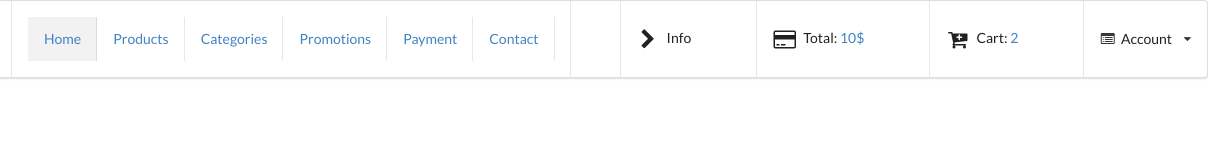
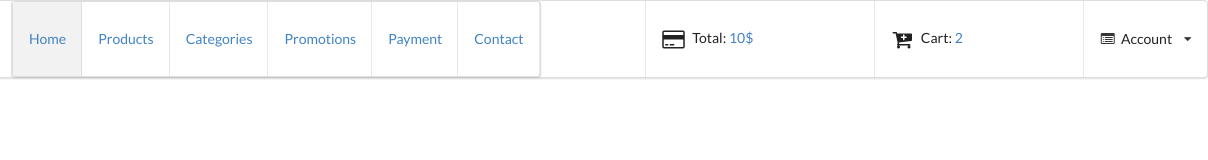
Before and after one commit to abogdan0505/MFGroup, a website: page app/index.html in a window 1280 px wide. Shown: the full height of the page, 72-1280 px from the left. Drawn offline with nearby package versions, Linux system fonts and the light colour scheme; files that its build step writes are made by us from their sources.

Commit message:
changed menu layout

```diff
--- a/app/index.html
+++ b/app/index.html
@@ -16,12 +16,12 @@
     <!-- endbuild -->
 
   </head>
-  <body>
+  <body ng-app>
 
     <div ng-controller="MenuCtrl" class="ui main stackable menu">
         <div class="ui main container">
             <a ng-href="#/" class="title item"><img class="ui image" src="images/logo.png" width="50" height="50"></a>
-            <div class="six item menu">
+            <div class="ui menu">
             	<div class="item active">
             		<a href="#">Home</a>
             	</div>
@@ -41,14 +41,6 @@
             		<a href="#">Contact</a>
             	</div>
 
-            </div>
-            <div class="right floated menu">
-                <div class="item">
-                    <div class="header">
-                        <i class="large chevron right icon"></i>
-                        Info
-                    </div>
-                </div>
             </div>
              <div class="right floated menu">
             	<div class="item">
```
